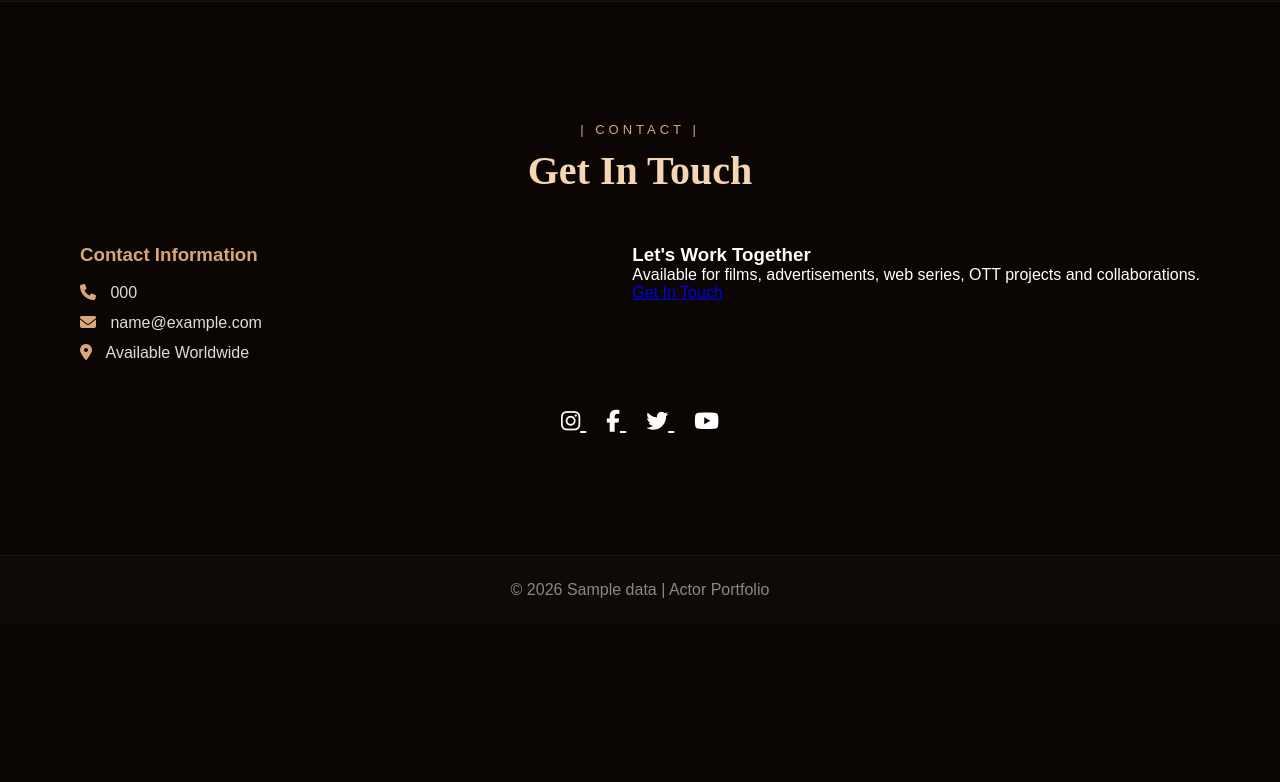
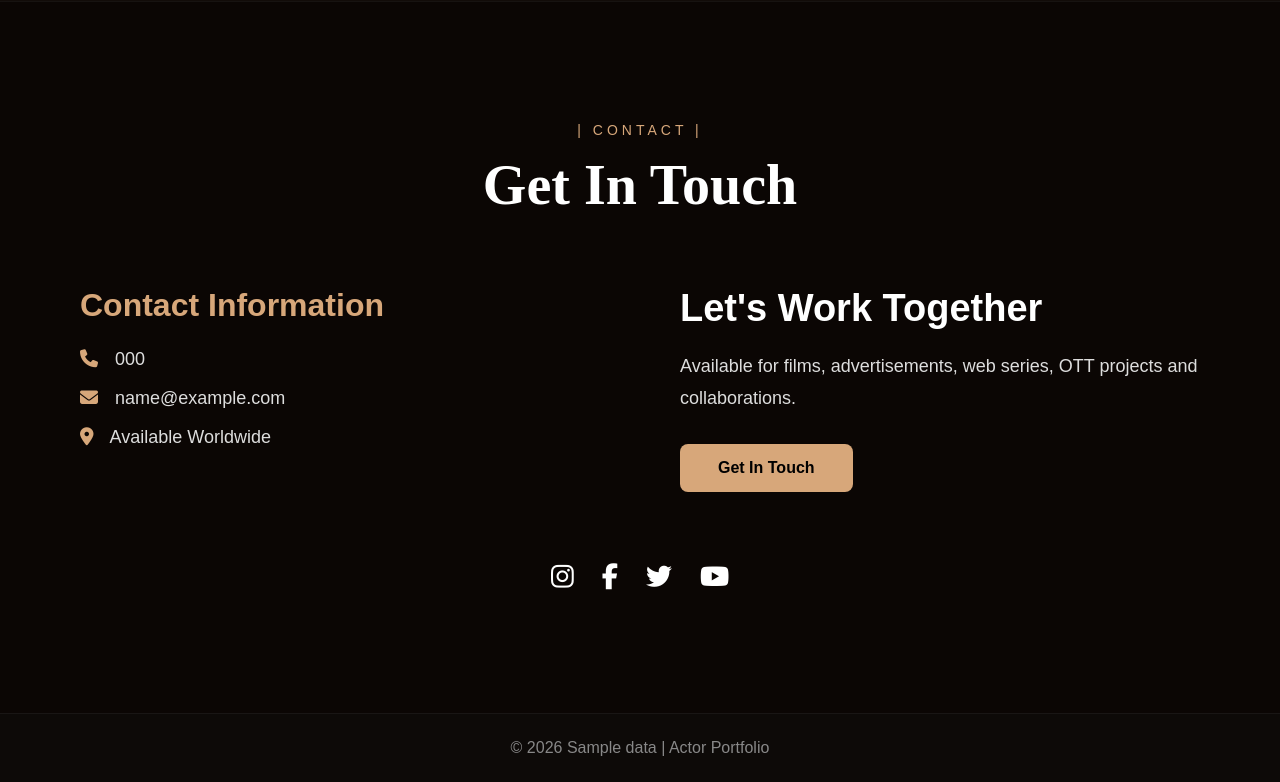
Before and after one commit to vsg732/sumanth-portfolio, a Django app: template actorportfolio/templates/index.html in a window 1280 px wide. Shown: the part 3019-3801 px from the top of the page. Before the commit the page ends 3617 px from the top, so only its background shows below. Run offline with Django 5.2, Linux system fonts and the light colour scheme; the template is opened without the code that fills it: most values are stand-ins (such as "Sample title", 1, 10 or a date in 2020); grey boxes marked "Sample" are stand-in pictures.

Commit message:
Update style.css

```diff
--- a/actorportfolio/static/css/style.css
+++ b/actorportfolio/static/css/style.css
@@ -304,91 +304,146 @@ body{
 
 /* ================= CONTACT ================= */
 
+/* ================= CONTACT ================= */
+
 .contact-section{
     padding:120px 80px;
     background:#0b0604;
     border-top:1px solid rgba(255,255,255,0.05);
 }
 
+/* TITLE */
+
+.contact-section .section-title{
+    text-align:center;
+    margin-bottom:70px;
+}
+
+.contact-section .section-title span{
+    color:#d7a77a;
+    letter-spacing:4px;
+    font-size:14px;
+}
+
+.contact-section .section-title h2{
+    font-size:56px;
+    color:white;
+    margin-top:15px;
+}
+
+/* CONTAINER */
+
 .contact-container{
     display:flex;
-    gap:50px;
+    justify-content:space-between;
+    align-items:flex-start;
+    gap:80px;
     flex-wrap:wrap;
 }
 
-.contact-info,
-.contact-form{
+/* LEFT */
+
+.contact-info{
     flex:1;
     min-width:280px;
 }
 
 .contact-info h3{
     color:#d7a77a;
-    margin-bottom:18px;
+    margin-bottom:25px;
+    font-size:32px;
 }
 
 .contact-info p{
-    margin:12px 0;
+    margin:18px 0;
     color:#ddd;
+    font-size:18px;
 }
 
 .contact-info i{
     color:#d7a77a;
-    margin-right:10px;
+    margin-right:12px;
 }
 
-/* FORM */
+/* RIGHT */
 
-.contact-form form{
-    display:flex;
-    flex-direction:column;
-    gap:12px;
+.contact-right{
+    flex:1;
+    min-width:280px;
 }
 
-.contact-form input,
-.contact-form textarea{
-    padding:12px;
-    background:#1a120d;
-    border:1px solid rgba(255,255,255,0.08);
+.contact-right h3{
     color:white;
-    border-radius:6px;
+    font-size:38px;
+    margin-bottom:20px;
 }
 
-.contact-form input:focus,
-.contact-form textarea:focus{
-    border-color:#d7a77a;
+.contact-right p{
+    color:#ddd;
+    line-height:1.8;
+    font-size:18px;
+    margin-bottom:30px;
 }
 
-.contact-form button{
-    padding:12px;
+/* BUTTON */
+
+.contact-btn{
+    display:inline-block;
+    padding:15px 38px;
     background:#d7a77a;
-    border:none;
+    color:black;
+    text-decoration:none;
+    border-radius:8px;
     font-weight:bold;
-    cursor:pointer;
-    transition:0.3s;
+    transition:0.3s ease;
 }
 
-.contact-form button:hover{
-    transform:translateY(-3px);
+.contact-btn:hover{
+    transform:translateY(-4px);
+    background:#f0bc89;
 }
 
 /* SOCIAL */
 
 .contact-social{
-    margin-top:35px;
-    text-align:center;
+    margin-top:70px;
+    display:flex;
+    justify-content:center;
+    gap:28px;
 }
 
 .contact-social a{
     color:white;
-    font-size:22px;
-    margin:0 10px;
-    transition:0.3s;
+    font-size:26px;
+    transition:0.3s ease;
 }
 
 .contact-social a:hover{
     color:#d7a77a;
-    transform:translateY(-4px);
+    transform:translateY(-5px);
+}
+
+/* MOBILE */
+
+@media(max-width:768px){
+
+    .contact-section{
+        padding:90px 25px;
+    }
+
+    .contact-section .section-title h2{
+        font-size:40px;
+    }
+
+    .contact-container{
+        flex-direction:column;
+        gap:50px;
+    }
+
+    .contact-right h3{
+        font-size:30px;
+    }
+
 }
 
 /* ================= FOOTER ================= */
```
